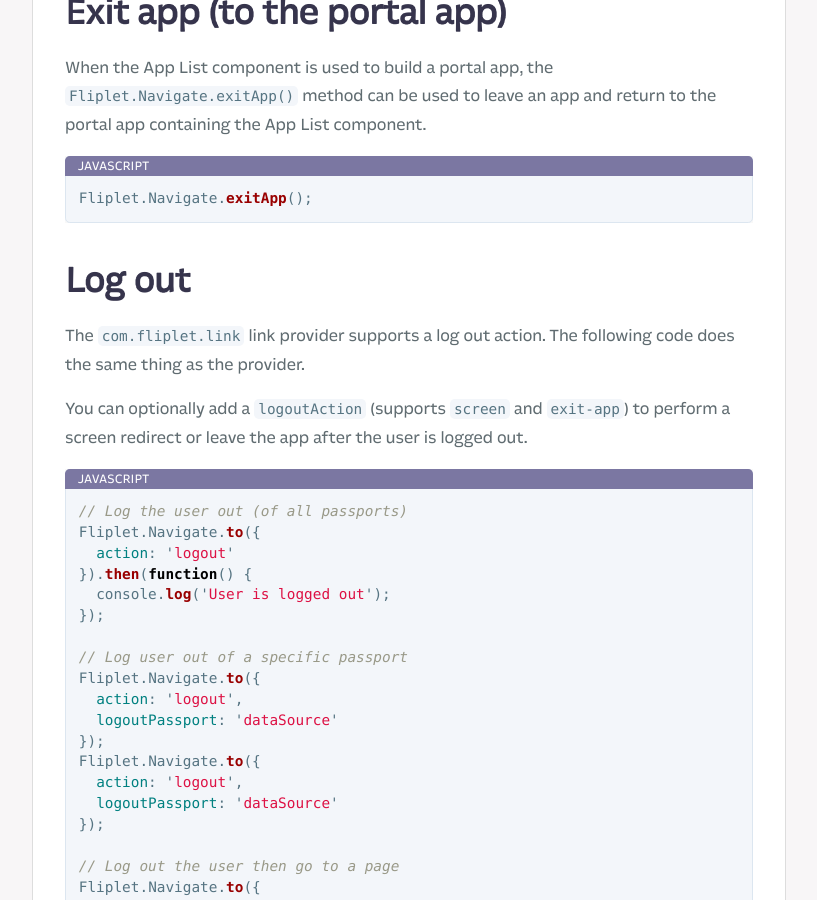
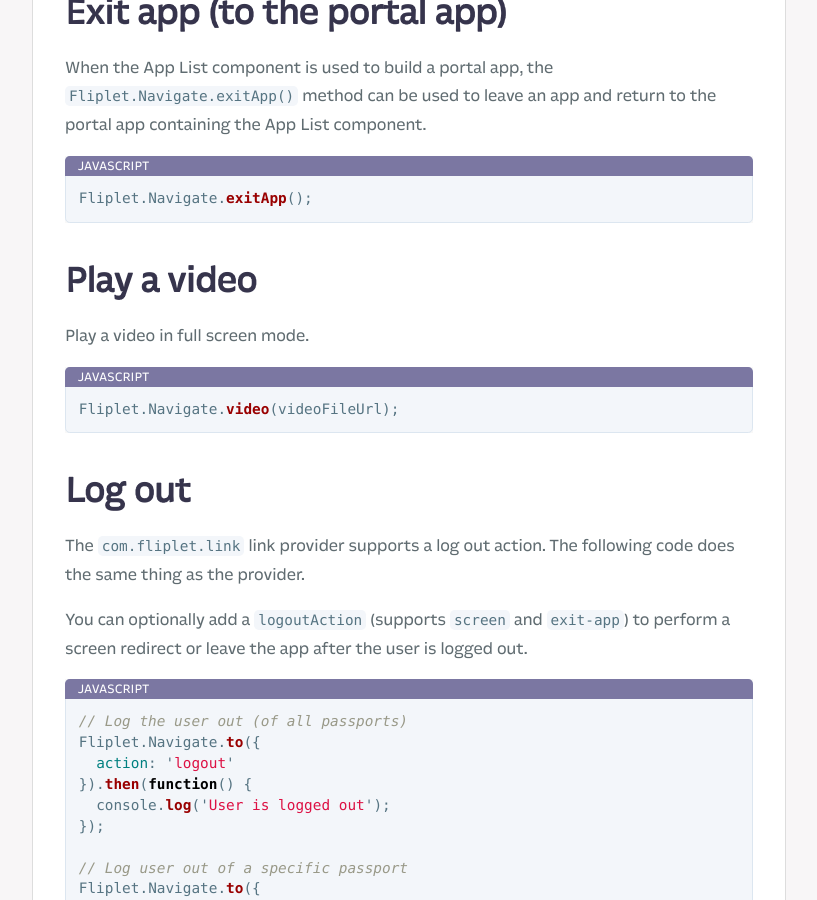
Before and after one commit to Fliplet/fliplet-cli, a Jekyll site: the page built from docs/API/core/navigate.md, in a window 1280 px wide and 900 px high, scrolled down 4823 px. Shown: the whole window, without its empty margins (254-1071 px from the left). Built offline with Jekyll 4.4.1, drawn with Linux system fonts in a browser that asks for light colours; nearby versions of some CDN libraries; our own code applies the rules of GitHub Pages for plain Markdown files; library files that are not in the unit come from our copies; comment, search, counter and statistics services are not loaded; a style sheet for code colours, icons or effects is not loaded.

Commit message:
Add method for playing video

````diff
--- a/docs/API/core/navigate.md
+++ b/docs/API/core/navigate.md
@@ -171,6 +171,14 @@
 Fliplet.Navigate.exitApp();
 ```
 
+## Play a video
+
+Play a video in full screen mode.
+
+```js
+Fliplet.Navigate.video(videoFileUrl);
+```
+
 ## Log out
 
 The `com.fliplet.link` link provider supports a log out action. The following code does the same thing as the provider.
````
